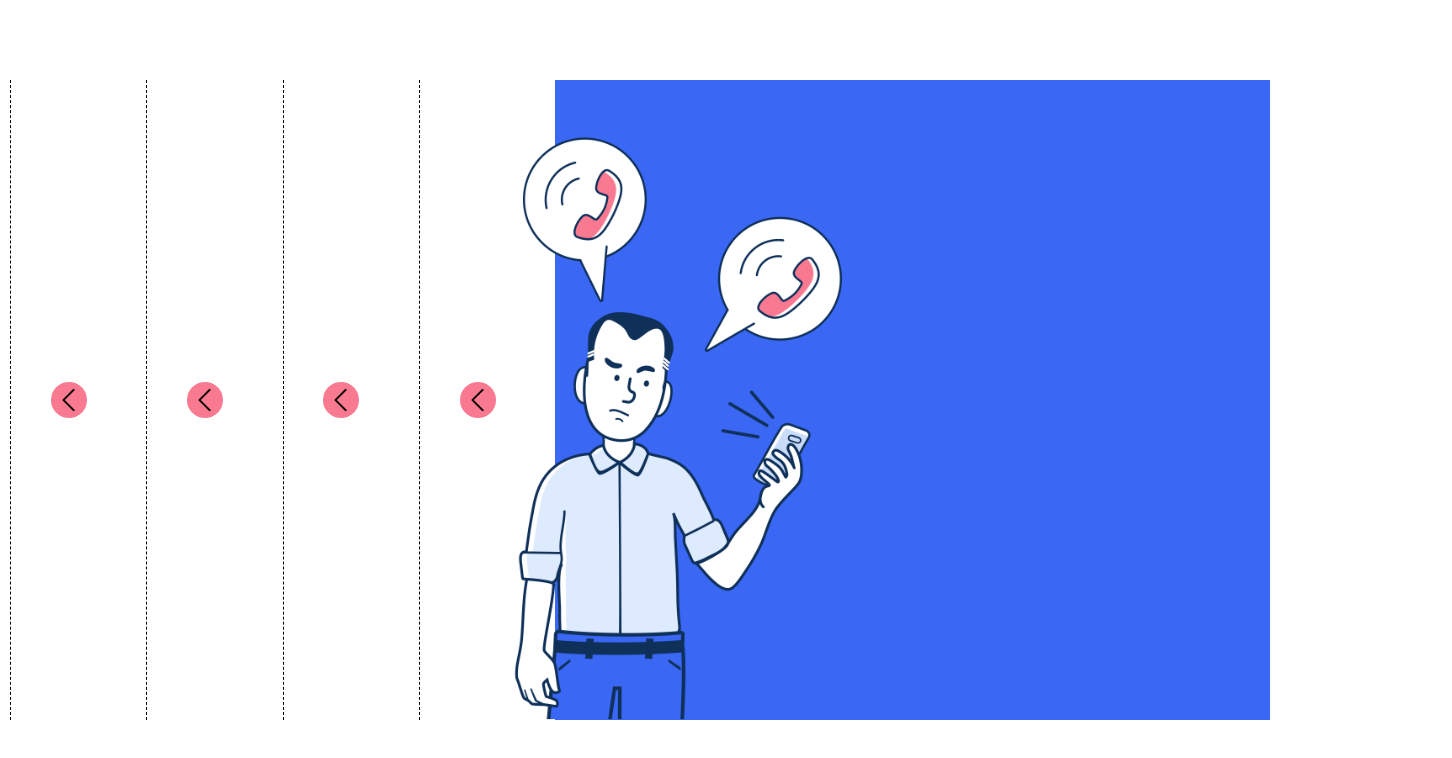
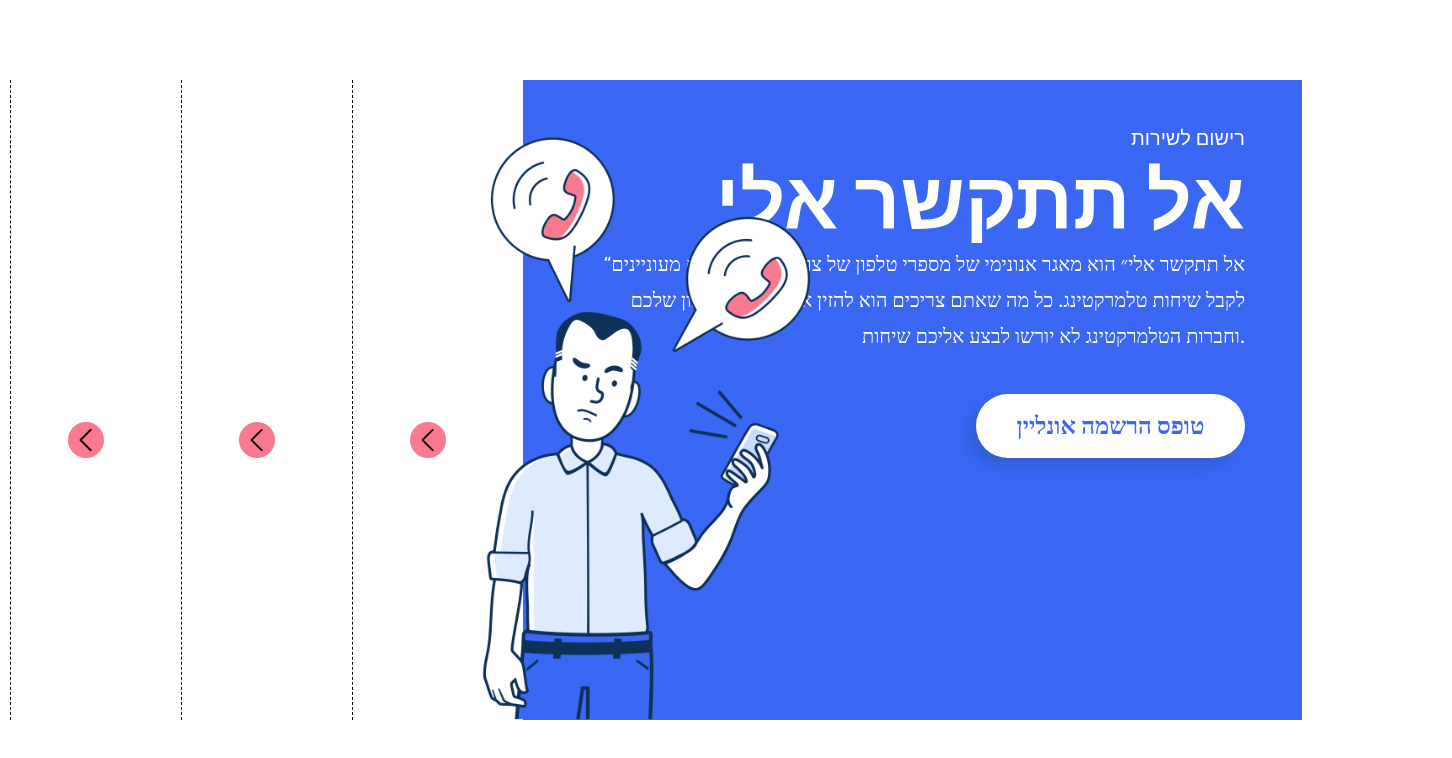
Before and after one commit to allmoinahmed/Expanding-Panels, a plain HTML site: page index.html in a window 1280 px wide. Shown: the whole page, 1452 px wide, since content can reach past the window. Drawn offline with Linux system fonts and the light colour scheme; a web font is replaced by a local one.

Commit message:
Latest Updatte

```diff
--- a/index.html
+++ b/index.html
@@ -9,18 +9,12 @@
     </head>
     <body>
         <div class="container">
-            <div class="panel" id="onePanel">
-                <h3>Explore The World</h3>
-                <span id="panel-next">
-                    <img src="/img/next.png" alt="">
-                </span>
-            </div>
-
             <div class=" panel" id="twoPanel">
                 <h3>Explore The World</h3>
                 <span id="panel-next">
                     <img src="/img/next.png" alt="">
                 </span>
+                <div id="person-bg"><img src="/img/panel-4.png" alt=""></div>
             </div>
 
             <div class="panel" id="threePanel">
@@ -28,6 +22,7 @@
                 <span id="panel-next">
                     <img src="/img/next.png" alt="">
                 </span>
+                <div id="person-bg"><img src="/img/panel-3.png" alt=""></div>
             </div>
 
             <div class="panel" id="fourPanel">
@@ -39,7 +34,35 @@
             </div>
 
             <div class="panel active" id="fivePanel">
-                <!-- <h3>Explore The World</h3> -->
+
+
+                <!-- panel Top Content -->
+                <div id="panel-top-part">
+                    <div id="secOne">
+                        <span>רישום לשירות</span>
+                    </div>
+                    <div id="secTitle">
+                        אל תתקשר אלי
+                    </div>
+                    <div id="secDesc">
+                        “אל תתקשר אלי״ הוא מאגר אנונימי של מספרי טלפון של צרכנים אשר אינם מעוניינים לקבל שיחות
+                        טלמרקטינג. כל מה שאתם צריכים הוא להזין את מספר הטלפון שלכם וחברות הטלמרקטינג לא יורשו לבצע אליכם
+                        שיחות.
+                    </div>
+                    <div id="secBtn">
+                        <button>טופס הרשמה אונליין</button>
+                    </div>
+                </div>
+                <!-- panel Top Content -->
+
+                <!-- panel Bottom Content -->
+                <div id="panel-bottom-part">
+                    <div id="bottomClOne">
+
+                    </div>
+                </div>
+                <!-- panel Bottom Content -->
+
                 <span id="panel-next">
                     <img src="/img/next.png" alt="">
                 </span>
--- a/style.css
+++ b/style.css
@@ -1,10 +1,10 @@
-@import url('https://fonts.googleapis.com/css?family=Muli&display=swap');
+@import url('https://fonts.googleapis.com/css2?family=Rubik:wght@300;400;500;600;700;800;900&display=swap');
 
 *{
     box-sizing: border-box;
 }
 body {
-    font-family: 'Muli',sans-serif;
+    font-family: 'Rubik', sans-serif;
     display: flex;
     align-items: center;
     justify-content: center;
@@ -31,6 +31,7 @@ body {
     transition: flex 0.5s ease-in;
     background-color: #fff;
     border-left: 01px #000 dashed;
+    padding: 40px 57px;
 }
 
 .panel h3 {
@@ -47,6 +48,8 @@ body {
     align-items: center;
     justify-content: center;
     display: flex;
+    position: relative;
+    z-index: 99;
 }
 
 .panel #panel-next img {
@@ -58,6 +61,8 @@ body {
     background-color: #F97991;
 }
 
+
+/* Panel Five BG */
 .panel #person-bg {
     width: 356px;
     height: 484px;
@@ -65,12 +70,13 @@ body {
     position: absolute;
     bottom: 108px;
     left: -43px;
-    display: none
+    /* display: none; */
+    opacity: 0;
 }
-.panel #person-bg img,
-#fourPanel #person-bg img {
+.panel #person-bg img {
     width: 100%;
 }
+/* Panel Four BG */
 
 #fourPanel #person-bg {
     width: 1175px;
@@ -79,8 +85,100 @@ body {
     position: absolute;
     bottom: 1px;
     left: -76px;
-    display: none;
+    opacity: 0;
 }
+/* Panel Three BG */
+
+#threePanel #person-bg {
+    width: 555px;
+    height: 654px;
+    float: left;
+    position: absolute;
+    bottom: 1px;
+    left: -50px;
+    opacity: 0;
+}
+
+/* Panel Two BG */
+#twoPanel #person-bg {
+    width: 407px;
+    height: 428px;
+    float: left;
+    position: absolute;
+    bottom: 1px;
+    left: 25px;
+    opacity: 0;
+}
+
+/* Panel active BG */
+.panel.active #person-bg,
+#fourPanel.active #person-bg,
+#threePanel.active #person-bg,
+#twoPanel.active #person-bg {
+    opacity: 1;
+    transition: opacity 0.3s ease-in 0.4s;
+}
+
+
+/* Content Styling */
+#panel-top-part {
+    width: 100%;
+    display:none;
+}
+#panel-top-part #secOne{
+
+text-align: right;
+}
+#panel-top-part #secOne span {
+
+font-size: 20px;
+
+line-height: 36px;
+}
+#panel-top-part #secTitle {
+    height: 90px;
+    color: #FFFFFF;
+    font-size: 80px;
+    font-weight: 800;
+    letter-spacing: 0;
+    line-height: 90px;
+    text-align: right;
+}
+#panel-top-part #secDesc {
+    height: 108px;
+    width: 665px;
+    color: #FFFFFF;
+    font-family: Rubik;
+    font-size: 20px;
+    letter-spacing: 0;
+    line-height: 36px;
+    text-align: right;
+    float: right;
+}
+#panel-top-part #secBtn {
+    display: block;
+    clear: both;
+    width: 100%;
+    float: right;
+    text-align: right;
+    margin-top: 40px;
+}
+#panel-top-part #secBtn button {
+    color: #3A68F5;
+    font-family: Rubik;
+    font-size: 24px;
+    font-weight: 600;
+    letter-spacing: 0;
+    line-height: 28px;
+    text-align: center;
+    height: 64px;
+    width: 269px;
+    border-radius: 32px;
+    background-color: #FFFFFF;
+    box-shadow: -8px 8px 16px 0 rgba(15,48,89,0.2);
+    border: none;
+}
+
 
 .panel.active {
     flex:3.10;
@@ -88,6 +186,10 @@ body {
     border: none
 }
 
+.panel.active #panel-top-part {
+    display: block;
+    transition: all 0.3s ease-in 0.4s;
+}
 
 .panel.active h3 {
     opacity: 1;
@@ -98,11 +200,9 @@ body {
     display: none
 }
 
-.panel.active #person-bg,
-#fourPanel.active #person-bg  {
-    display: block;
-    transition: display 0.3s ease-in 0.4s;
-}
+
+
+
 
 @media (max-width:480px){
     .container{
```
